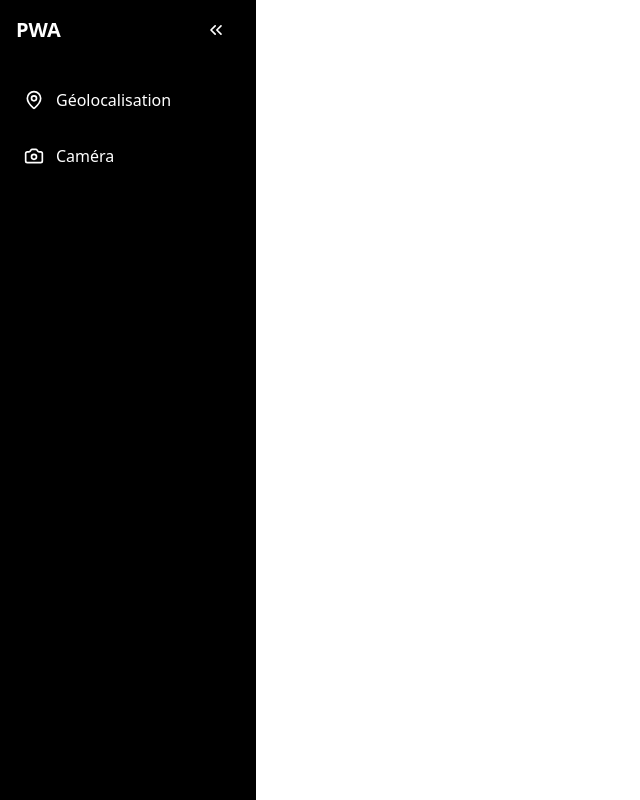
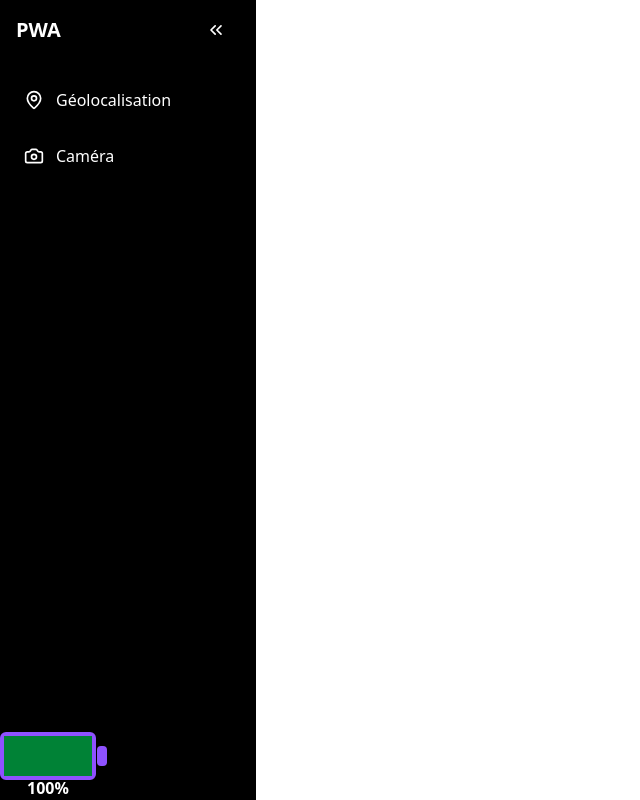
Before and after one commit to mrtbgau/PWA, a Vue app: page / in a window 1280 px wide. Shown: the whole page, without its empty margins (0-640 px from the left). Built offline with nearby package versions, Linux system fonts and the light colour scheme.

Commit message:
💄 Add Battery component

```diff
--- /dev/null
+++ b/src/components/battery/TheBattery.vue
@@ -0,0 +1,38 @@
+<template>
+  <div
+    class="relative flex h-12 w-24 items-center justify-start rounded-md border-4 border-violet-500 bg-transparent"
+  >
+    <div
+      class="flex h-full items-center justify-center transition-all duration-500 ease-out"
+      :class="{
+        'bg-green-700': level > 0.15,
+        'bg-red-700': level <= 0.15,
+      }"
+      :style="{ width: `${level * 100}%` }"
+    >
+      <div class="flex items-center justify-center space-x-2">
+        <Zap v-if="charging" class="h-10 w-10 text-yellow-400" />
+      </div>
+    </div>
+    <div
+      class="absolute top-1/4 right-[-15px] h-1/2 w-2.5 rounded-sm bg-violet-500"
+    ></div>
+    <p
+      class="absolute top-[100%] left-[50%] -translate-x-1/2 text-base font-bold"
+    >
+      {{ Math.round(level * 100) }}%
+    </p>
+  </div>
+</template>
+
+<script setup>
+import { useBattery } from "@vueuse/core";
+import { Zap } from "lucide-vue-next";
+import { computed } from "vue";
+
+const { level, charging } = useBattery();
+
+const batteryColor = computed(() => {
+  return level.value > 0.15 ? "green" : "red";
+});
+</script>
--- a/src/components/layouts/TheSidebar.vue
+++ b/src/components/layouts/TheSidebar.vue
@@ -10,6 +10,7 @@
       >
         PWA
       </h1>
+
       <BaseButton :onClick="toggleSidebar" inverted>
         <ChevronsLeft
           :class="{ 'rotate-180': isCollapsed }"
@@ -27,6 +28,9 @@
         :is-collapsed="isCollapsed"
       />
     </div>
+    <div class="absolute bottom-5 left-0">
+      <TheBattery />
+    </div>
   </nav>
 </template>
 
@@ -42,6 +46,7 @@
 import { useRouter } from "vue-router";
 import BaseButton from "../UI/BaseButton.vue";
 import BaseNavLink from "../UI/BaseNavLink.vue";
+import TheBattery from "../battery/TheBattery.vue";
 
 const isCollapsed = ref(false);
 const isCreateOpen = ref(false);
@@ -52,16 +57,4 @@
 const toggleSidebar = () => {
   isCollapsed.value = !isCollapsed.value;
 };
-
-const toggleCreate = () => {
-  if (!isCollapsed.value) {
-    isCreateOpen.value = !isCreateOpen.value;
-  }
-};
-
-const toggleTodo = () => {
-  if (!isCollapsed.value) {
-    isTodoOpen.value = !isTodoOpen.value;
-  }
-};
 </script>
```
